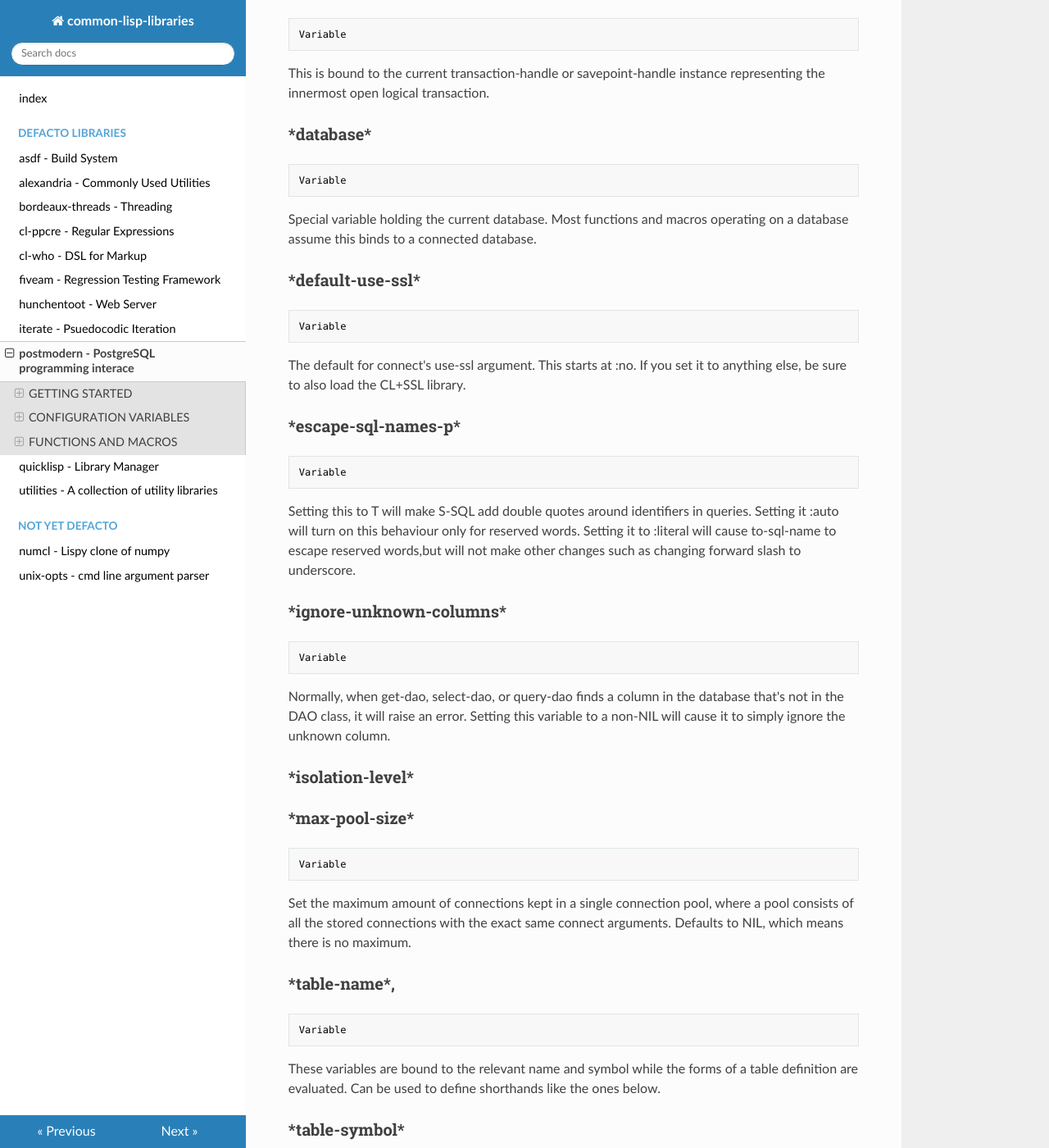
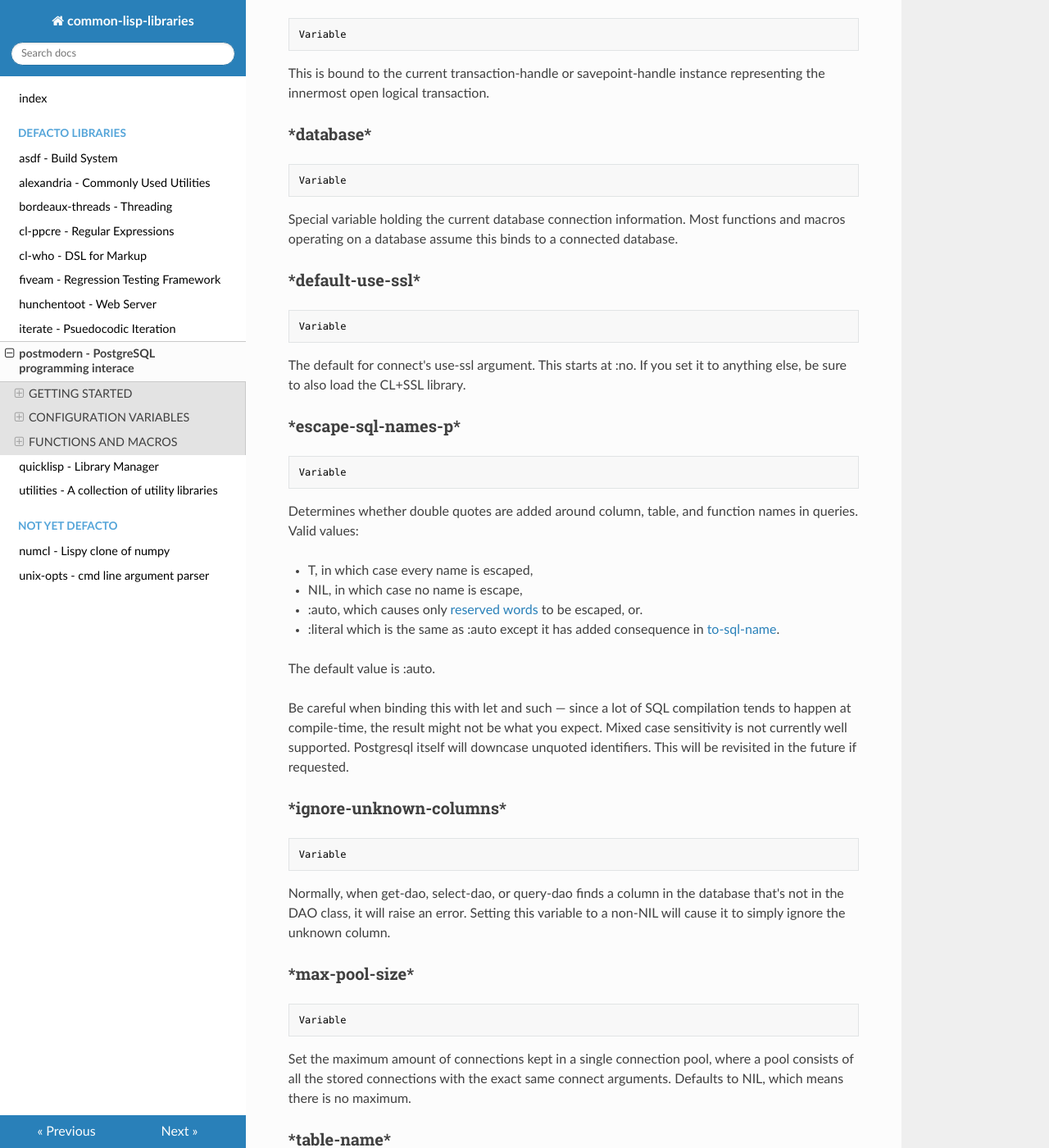
Before and after one commit to cl-library-docs/common-lisp-libraries, an MkDocs documentation site: the page built from docs/postmodern.md, in a window 1280 px wide and 1400 px high, scrolled down 10311 px. Shown: the whole window at 82% size. Built offline with MkDocs 1.6.1, drawn with Linux system fonts in a browser that asks for light colours; nearby versions of some CDN libraries; some of the changed text lies outside the part shown.

Commit message:
postmodern update the part on config variables

````diff
--- a/docs/postmodern.md
+++ b/docs/postmodern.md
@@ -470,8 +470,9 @@
 Variable
 ```
 
-Special variable holding the current database. Most functions and macros
-operating on a database assume this binds to a connected database.
+Special variable holding the current database connection information.
+Most functions and macros operating on a database assume this binds to a
+connected database.
 
 ### \*default-use-ssl\*
 
@@ -488,11 +489,24 @@
 Variable
 ```
 
-Setting this to T will make S-SQL add double quotes around
-identifiers in queries. Setting it :auto will turn on this behaviour
-only for reserved words. Setting it to :literal will cause to-sql-name to
-escape reserved words,but will not make other changes such as changing
-forward slash to underscore.
+Determines whether double quotes are added around column, table, and
+function names in queries. Valid values:
+
+-   T, in which case every name is escaped,
+-   NIL, in which case no name is escape,
+-   :auto, which causes only [reserved
+    words](http://www.postgresql.org/docs/current/static/sql-keywords-appendix.html)
+    to be escaped, or.
+-   :literal which is the same as :auto except it has added consequence
+    in [to-sql-name](#to-sql-name).
+
+The default value is :auto.
+
+Be careful when binding this with let and such ― since a lot of SQL
+compilation tends to happen at compile-time, the result might not be
+what you expect. Mixed case sensitivity is not currently well supported.
+Postgresql itself will downcase unquoted identifiers. This will be
+revisited in the future if requested.
 
 ### \*ignore-unknown-columns\*
 
@@ -505,8 +519,6 @@
 this variable to a non-NIL will cause it to simply ignore the unknown
 column.
 
-### \*isolation-level\*
-
 ### \*max-pool-size\*
 
 ```lisp
@@ -517,15 +529,13 @@
 where a pool consists of all the stored connections with the exact same
 connect arguments. Defaults to NIL, which means there is no maximum.
 
-### \*table-name\*,
+### \*table-name\*
 
 ```lisp
 Variable
 ```
 
-These variables are bound to the relevant name and symbol while the
-forms of a table definition are evaluated. Can be used to define
-shorthands like the ones below.
+Used inside [deftable](#deftable) to find the name of the table being defined.
 
 ### \*table-symbol\*
 
````
